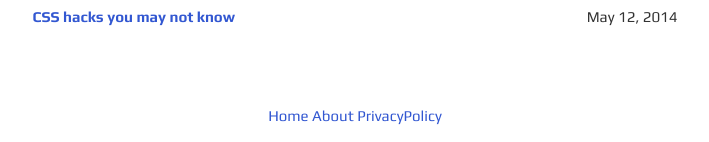
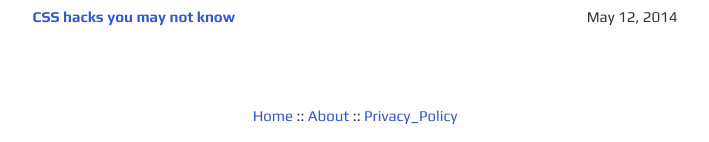
Before and after one commit to vrxangel/vrxangel.github.io, a Jekyll site: the page built from index.html, in a window 1280 px wide. Shown: the part 1083-1225 px from the top of the page, without its empty margins (285-994 px from the left). Built offline with Jekyll 4.4.1, drawn with Linux system fonts in a browser that asks for light colours.

Commit message:
Update default.html

```diff
--- a/_layouts/default.html
+++ b/_layouts/default.html
@@ -70,9 +70,9 @@
     <a href="https://facebook.com" title="my facebook" target="_blank" rel="noopener noreferrer"><i
         class="fa fa-facebook" aria-hidden="true"></i></a>
     -->
-	  <a href="https://vrxangel.github.io" title="Home" rel="noopener noreferrer">Home </a>
-	  <a href="https://vrxangel.github.io" title="About" rel="noopener noreferrer">About </a>
-	  <a href="https://vrxangel.github.io" title="About" rel="noopener noreferrer">PrivacyPolicy </a>
+	  <a href="https://vrxangel.github.io" title="Home" rel="noopener noreferrer">Home</a>  ::
+	  <a href="https://vrxangel.github.io" title="About" rel="noopener noreferrer">About</a>  ::
+	  <a href="https://vrxangel.github.io" title="About" rel="noopener noreferrer">Privacy_Policy</a>
 
   </div>
 </footer>
```
